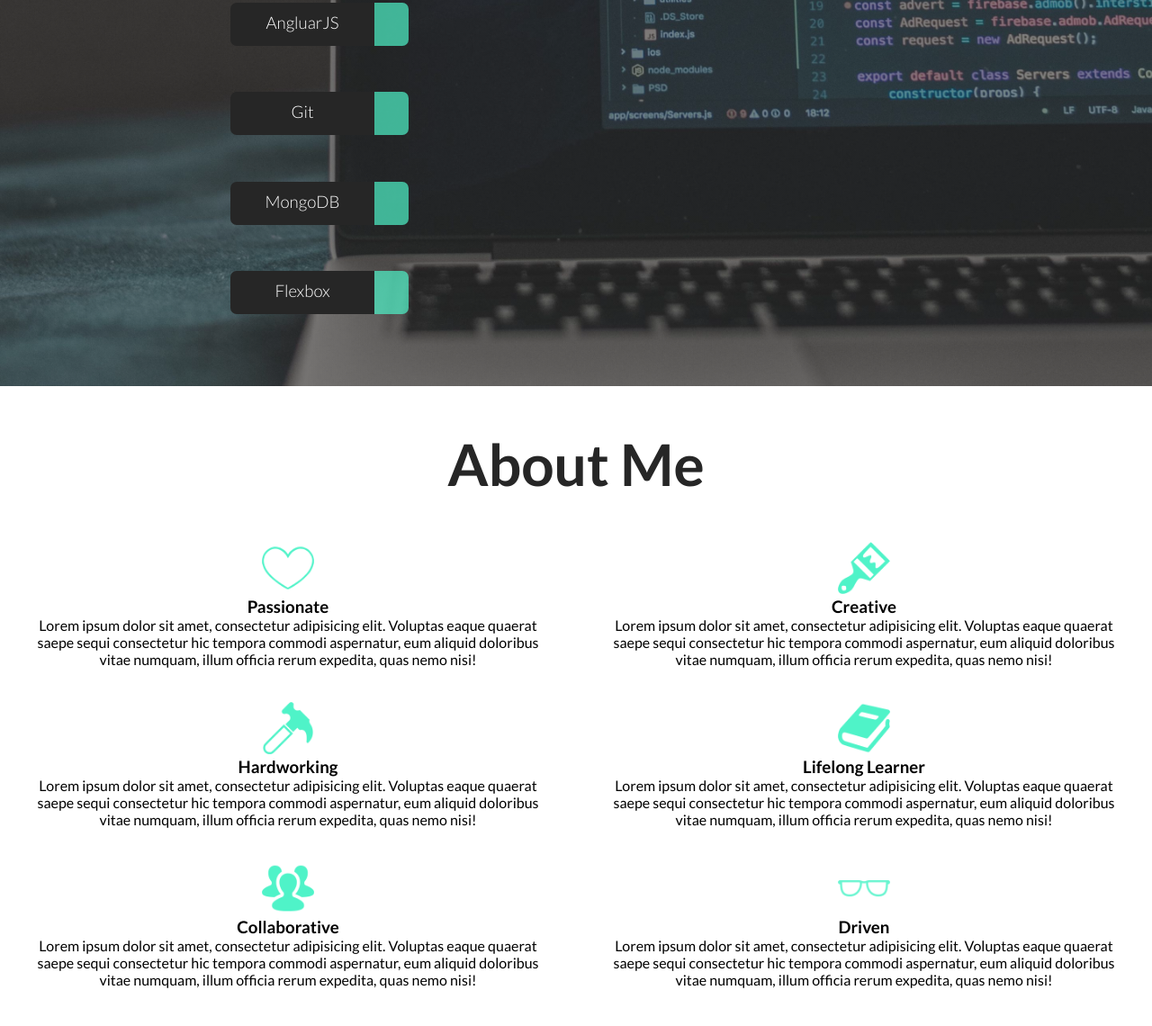
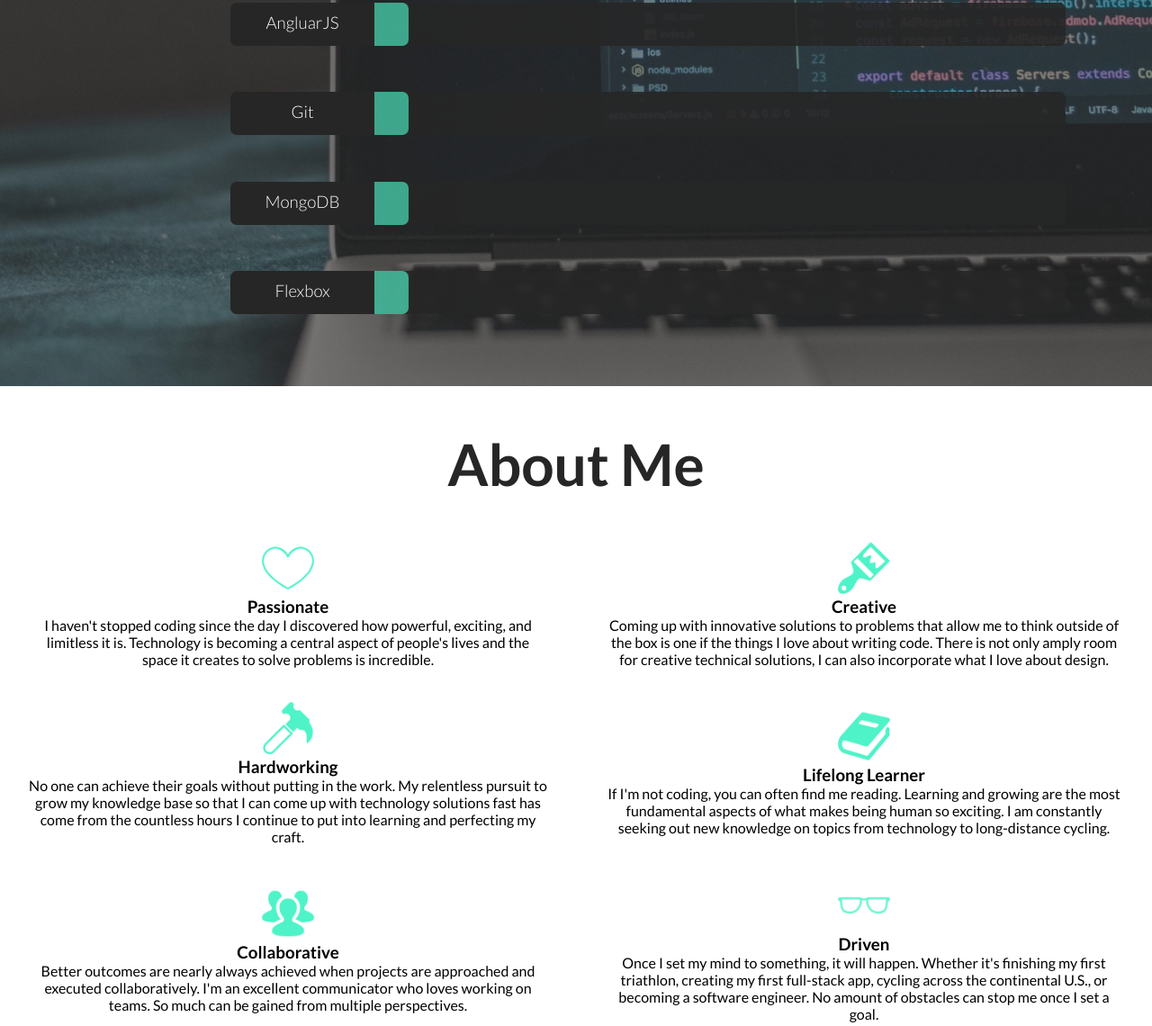
Before and after one commit to ryanattick/portfolio, a website: page index.html in a window 1280 px wide. Shown: the part 2694-3834 px from the top of the page at 90% size. Drawn offline with Linux system fonts and the light colour scheme.

Commit message:
add icon descriptions

```diff
--- a/index.html
+++ b/index.html
@@ -187,43 +187,63 @@
     <h1>Technical Skills</h1>
     <div class="skill">
       <h3 class="skill-text">Javascript</h3>
+      <div class="fill">
         <div class="skill-amount javascript"></div>
+      </div>
     </div>
     <div class="skill">
       <h3 class="skill-text">CSS3</h3>
+      <div class="fill">
         <div class="skill-amount css3"></div>
+      </div>
     </div>
     <div class="skill">
       <h3 class="skill-text">SQL</h3>
+      <div class="fill">
         <div class="skill-amount sql"></div>
+      </div>
     </div>
     <div class="skill">
       <h3 class="skill-text">Node/Express</h3>
+      <div class="fill">
         <div class="skill-amount node"></div>
+      </div>
     </div>
     <div class="skill">
       <h3 class="skill-text">HTML5</h3>
+      <div class="fill">
         <div class="skill-amount html5"></div>
+      </div>
     </div>
     <div class="skill">
       <h3 class="skill-text">ReactJS</h3>
+      <div class="fill">
         <div class="skill-amount react"></div>
+      </div>
     </div>
     <div class="skill">
       <h3 class="skill-text">AngluarJS</h3>
+      <div class="fill">
         <div class="skill-amount angular"></div>
+      </div>
     </div>
     <div class="skill">
       <h3 class="skill-text">Git</h3>
+      <div class="fill">
         <div class="skill-amount git"></div>
+      </div>
     </div>
     <div class="skill">
       <h3 class="skill-text">MongoDB</h3>
+      <div class="fill">
         <div class="skill-amount mongo"></div>
+      </div>
     </div>
     <div class="skill">
       <h3 class="skill-text">Flexbox</h3>
+      <div class="fill">
         <div class="skill-amount flexbox"></div>
+      </div>
     </div>
   </section>
   <section class="soft-skills">
@@ -233,42 +253,42 @@
         <img src="assets/favorite-4-64.png" alt="Heart Icon" class="icon-img">
         <h3 class="icon-title">Passionate</h3>
         <p class="icon-text">
-          Lorem ipsum dolor sit amet, consectetur adipisicing elit. Voluptas eaque quaerat saepe sequi consectetur hic tempora commodi aspernatur, eum aliquid doloribus vitae numquam, illum officia rerum expedita, quas nemo nisi!
+          I haven't stopped coding since the day I discovered how powerful, exciting, and limitless it is. Technology is becoming a central aspect of people's lives and the space it creates to solve problems is incredible.
         </p>
       </div>
         <div class="icon">
           <img src="assets/paint-brush-64.png" alt="Paint Brush Icon" class="icon-img">
           <h3 class="icon-title">Creative</h3>
           <p class="icon-text">
-            Lorem ipsum dolor sit amet, consectetur adipisicing elit. Voluptas eaque quaerat saepe sequi consectetur hic tempora commodi aspernatur, eum aliquid doloribus vitae numquam, illum officia rerum expedita, quas nemo nisi!
+            Coming up with innovative solutions to problems that allow me to think outside of the box is one if the things I love about writing code. There is not only amply room for creative technical solutions, I can also incorporate what I love about design.
           </p>
         </div>
         <div class="icon">
           <img src="assets/hammer-2-64.png" alt="Hammer Icon" class="icon-img">
           <h3 class="icon-title">Hardworking</h3>
           <p class="icon-text">
-            Lorem ipsum dolor sit amet, consectetur adipisicing elit. Voluptas eaque quaerat saepe sequi consectetur hic tempora commodi aspernatur, eum aliquid doloribus vitae numquam, illum officia rerum expedita, quas nemo nisi!
+            No one can achieve their goals without putting in the work. My relentless pursuit to grow my knowledge base so that I can come up with technology solutions fast has come from the countless hours I continue to put into learning and perfecting my craft.
           </p>
         </div>
       <div class="icon">
         <img src="assets/book-64.png" alt="Book Icon" class="icon-img">
         <h3 class="icon-title">Lifelong Learner</h3>
         <p class="icon-text">
-          Lorem ipsum dolor sit amet, consectetur adipisicing elit. Voluptas eaque quaerat saepe sequi consectetur hic tempora commodi aspernatur, eum aliquid doloribus vitae numquam, illum officia rerum expedita, quas nemo nisi!
+          If I'm not coding, you can often find me reading. Learning and growing are the most fundamental aspects of what makes being human so exciting. I am constantly seeking out new knowledge on topics from technology to long-distance cycling.
         </p>
       </div>
       <div class="icon">
         <img src="assets/conference-64.png" alt="Conference Icon" class="icon-img">
         <h3 class="icon-title">Collaborative</h3>
         <p class="icon-text">
-          Lorem ipsum dolor sit amet, consectetur adipisicing elit. Voluptas eaque quaerat saepe sequi consectetur hic tempora commodi aspernatur, eum aliquid doloribus vitae numquam, illum officia rerum expedita, quas nemo nisi!
+          Better outcomes are nearly always achieved when projects are approached and executed collaboratively. I'm an excellent communicator who loves working on teams. So much can be gained from multiple perspectives.
         </p>
       </div>
       <div class="icon">
         <img src="assets/glasses-2-64.png" alt="Heart Icon" class="icon-img">
         <h3 class="icon-title">Driven</h3>
         <p class="icon-text">
-          Lorem ipsum dolor sit amet, consectetur adipisicing elit. Voluptas eaque quaerat saepe sequi consectetur hic tempora commodi aspernatur, eum aliquid doloribus vitae numquam, illum officia rerum expedita, quas nemo nisi!
+          Once I set my mind to something, it will happen. Whether it's finishing my first triathlon, creating my first full-stack app, cycling across the continental U.S., or becoming a software engineer. No amount of obstacles can stop me once I set a goal.
         </p>
       </div>
     </div>
--- a/style.css
+++ b/style.css
@@ -351,12 +351,20 @@ body {
   transition: all .8s;
 }
 
+.fill {
+  background-color: #262626;
+  opacity: 0.9;
+  min-width: 100%;
+  border-top-right-radius: 7px;
+  border-bottom-right-radius: 7px;
+}
+
 .skills:hover .javascript {
-  width: 100%;
+  width: 90%;
 }
 
 .skills:hover .html5 {
-  width: 70%;
+  width: 80%;
 }
 
 .skills:hover .css3 {
@@ -364,11 +372,11 @@ body {
 }
 
 .skills:hover .node {
-  width: 70%;
+  width: 60%;
 }
 
 .skills:hover .react {
-  width: 70%;
+  width: 80%;
 }
 
 .skills:hover .angular {
@@ -384,11 +392,11 @@ body {
 }
 
 .skills:hover .flexbox {
-  width: 70%;
+  width: 80%;
 }
 
 .skills:hover .git {
-  width: 40%;
+  width: 50%;
 }
 
 /*TECH SKILLS ^^^^^^^^^^^^^^^^*/
```
Lines whose indentation alone changed are shown as unchanged.
